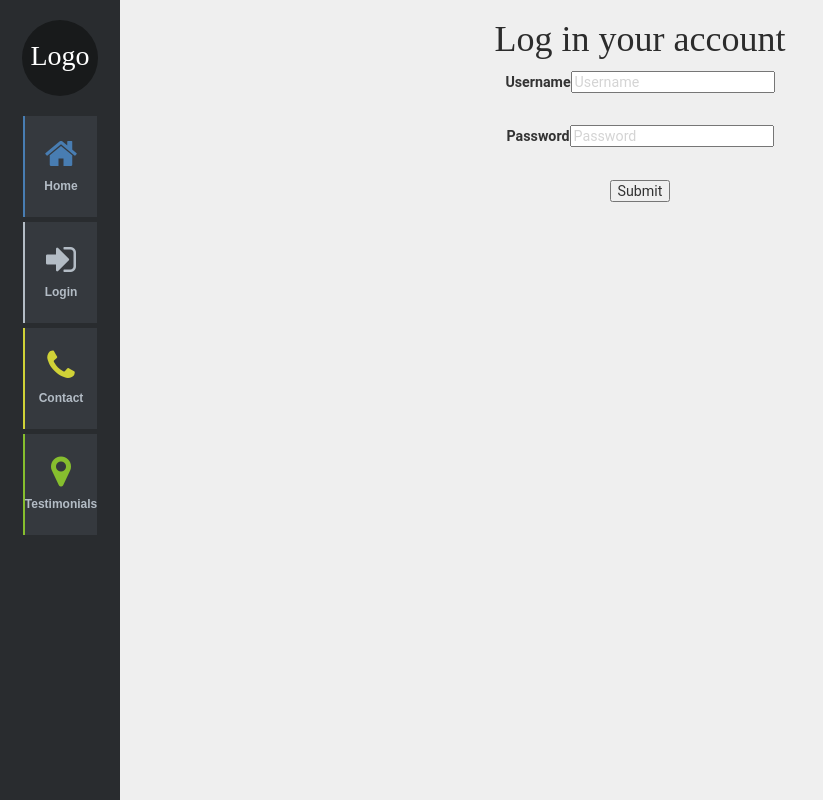
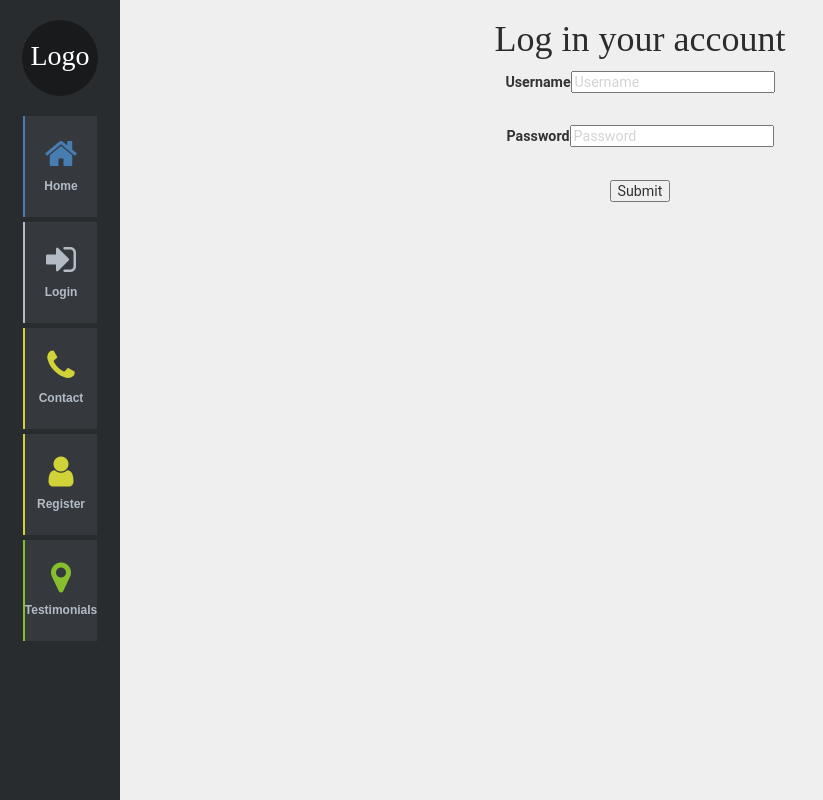
Before and after one commit to awekisa/React-JS-Team-Project, a React (Create React App) app: page /users/login in a window 1280 px wide. Shown: the whole page, without its empty margins (0-823 px from the left). Built offline with nearby package versions, Linux system fonts and the light colour scheme; what flux would draw is missing.

Commit message:
added register to navbar

```diff
--- a/src/components/common/Navbar.js
+++ b/src/components/common/Navbar.js
@@ -46,6 +46,7 @@ class Navbar extends Component {
             <Link to="/" className="link-blue" ><i className="fa fa-home"></i>Home</Link>
             <Link to='/users/login'><i className="fa fa-sign-in"></i>Login</Link>
             <Link to="/contact" className="link-yellow"><i className="fa fa-phone"></i>Contact</Link>
+            <Link to="/contact" className="link-yellow"><i className="fa fa-user"></i>Register</Link>
             <Link to="/testimonials" className="link-green"><i className="fa fa-map-marker"></i>Testimonials</Link>
           </div>
         )}
```
